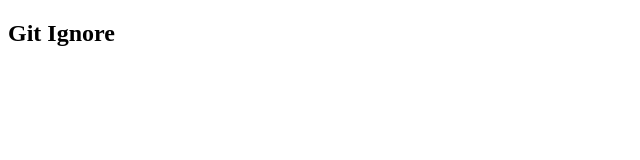
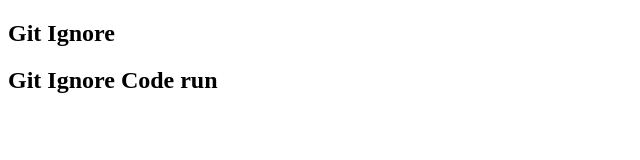
Before and after one commit to sunil192296/Git-Ignore, a plain HTML site: page index.html in a window 1280 px wide. Shown: the whole page, without its empty margins (0-640 px from the left). Drawn offline with Linux system fonts and the light colour scheme.

Commit message:
Git Ignore One Code

```diff
--- a/index.html
+++ b/index.html
@@ -7,5 +7,6 @@
 </head>
 <body>
     <h2>Git Ignore</h2>
+    <h2>Git Ignore Code run</h2>
 </body>
 </html>
```
Also changed, not shown: 1 other file.
